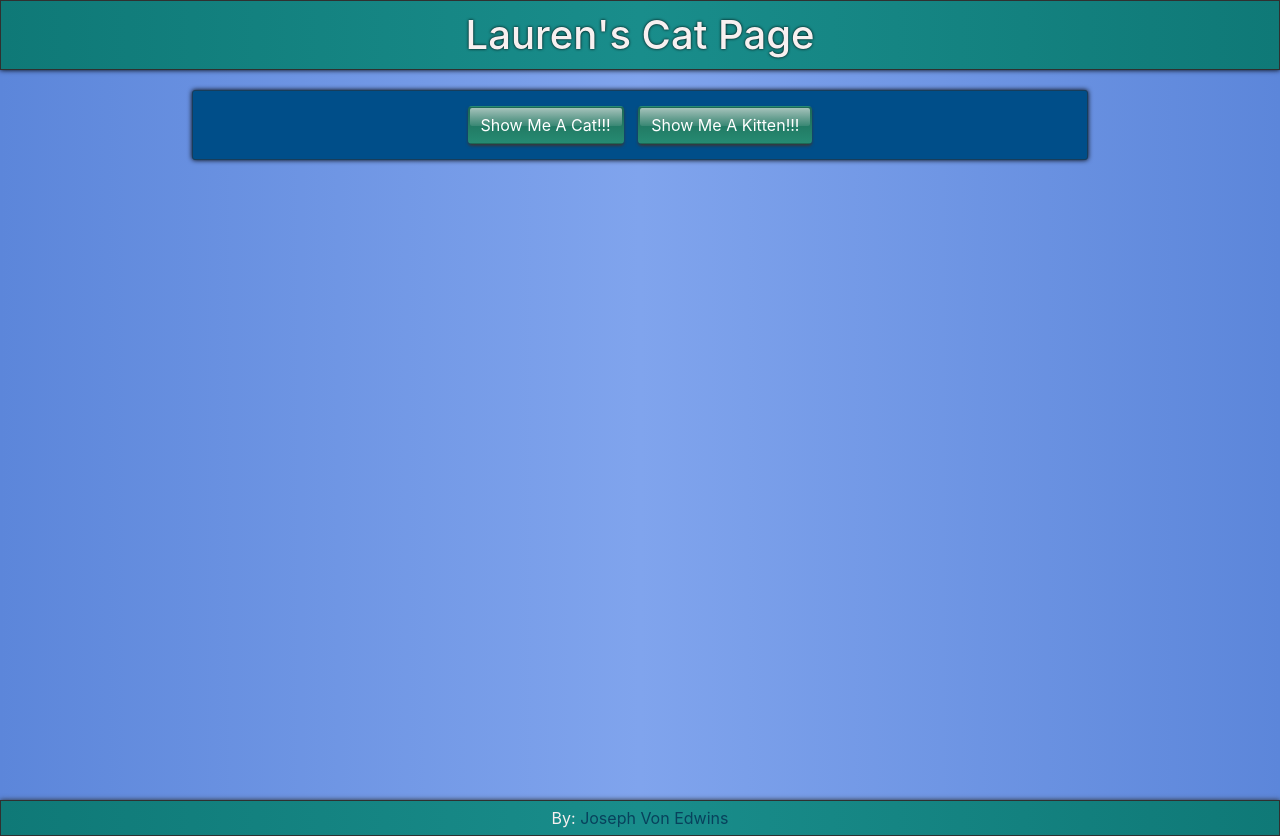
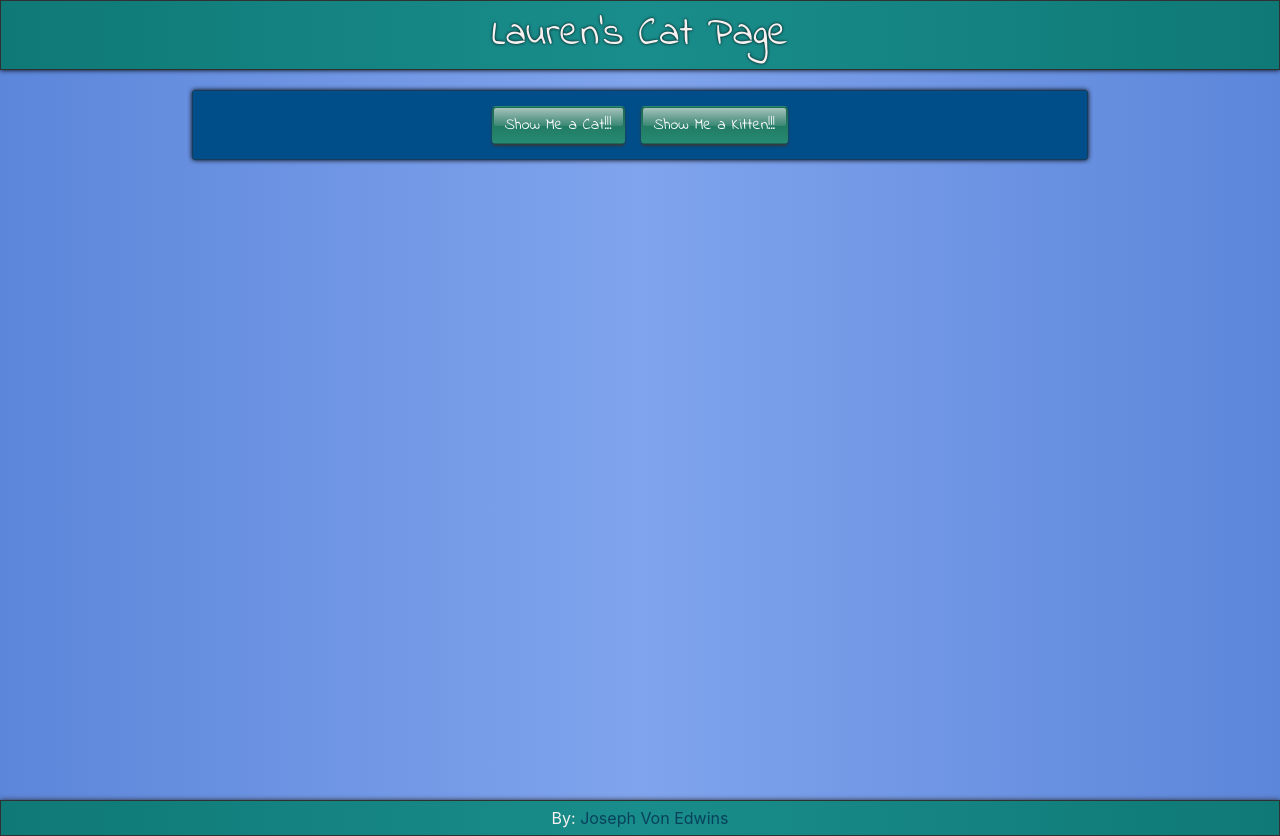
Before and after one commit to joeyvon2434/cat-giph-page, a plain HTML site: page index.html in a window 1280 px wide. Drawn offline with nearby package versions, Linux system fonts and the light colour scheme.

```diff
--- a/assets/css/main.css
+++ b/assets/css/main.css
@@ -12,6 +12,7 @@ body {
     min-height: 100vh;
     background: rgb(92, 134, 218);
     background: linear-gradient(to right,rgb(92, 134, 218), #80A4ED, rgb(92, 134, 218));
+    font-family: "Indie Flower", Arial, Helvetica, sans-serif;
 }
 
 #header {
@@ -32,6 +33,7 @@ body {
     text-align: center;
     color: #F7F0F0;
     text-shadow: 0 0 3px black;
+
 }
 
 #main-content {
--- a/assets/javascript/main.js
+++ b/assets/javascript/main.js
@@ -25,7 +25,7 @@ $(document).ready(function () {
 
         let category = $(this).val();
 
-        let queryURL = "http://api.giphy.com/v1/gifs/random?tag=" + category + "&api_key=" + APIkey
+        let queryURL = "https://api.giphy.com/v1/gifs/random?tag=" + category + "&api_key=" + APIkey
 
         $.ajax({
             url: queryURL,
--- a/index.html
+++ b/index.html
@@ -8,6 +8,7 @@
     <title>Lauren's Cat Page</title>
 
     <link rel="stylesheet" type="text/css" href="assets/css/reset.css">
+    <link href="https://fonts.googleapis.com/css?family=Indie+Flower" rel="stylesheet">
     <link rel="stylesheet" type="text/css" href="assets/css/main.css">
     <link rel="stylesheet" href="https://stackpath.bootstrapcdn.com/bootstrap/4.1.3/css/bootstrap.min.css" integrity="sha384-MCw98/SFnGE8fJT3GXwEOngsV7Zt27NXFoaoApmYm81iuXoPkFOJwJ8ERdknLPMO"
         crossorigin="anonymous">
@@ -21,8 +22,8 @@
         </div>
 
         <div id="main-content">
-            <button id="add-a-cat" class="btn giph-adder" value="cat">Show Me A Cat!!!</button>
-            <button id="add-a-kitten" class="btn giph-adder" value="kitten">Show Me A Kitten!!!</button>
+            <button id="add-a-cat" class="btn giph-adder" value="cat">Show Me a Cat!!!</button>
+            <button id="add-a-kitten" class="btn giph-adder" value="kitten">Show Me a Kitten!!!</button>
 
             <div id="giph-box"></div>
 
```
